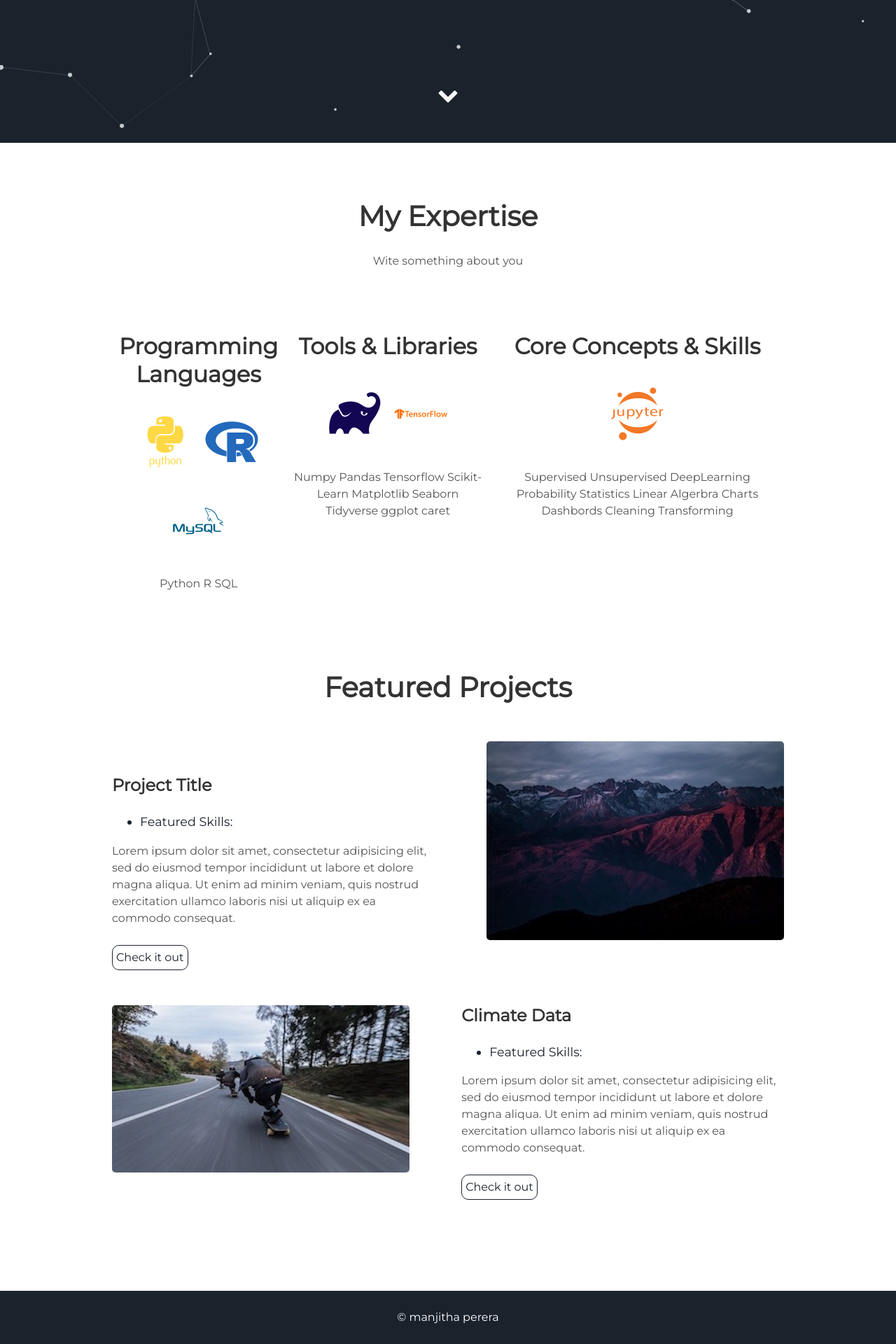
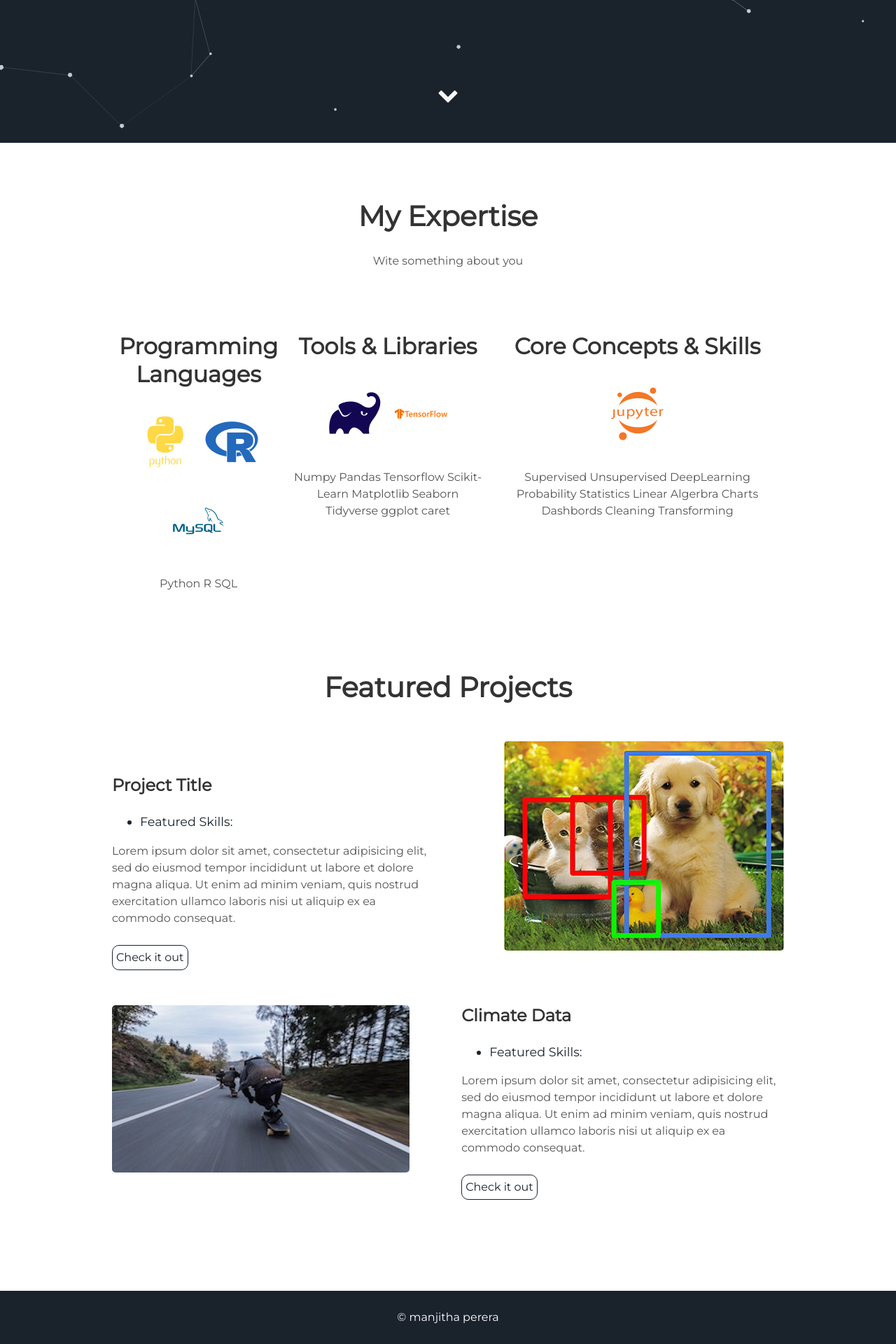
Before and after one commit to m-perera/m-perera.github.io, a Jekyll site: the page built from README.md, in a window 1280 px wide. Shown: the part 696-2616 px from the top of the page at 70% size. Built offline with Jekyll 4.4.1, drawn with Linux system fonts in a browser that asks for light colours; our own code applies the rules of GitHub Pages for plain Markdown files.

Commit message:
Update projects.html

```diff
--- a/_includes/projects.html
+++ b/_includes/projects.html
@@ -3,7 +3,7 @@
 </div>
 <div class="user-projects">
   <div class="images-right">
-    <img alt="mountains" src="{{ "/assets/img/mountains.jpg" | prepend: site.baseurl }}" />
+    <img alt="mountains" src="{{ "/assets/img/rsz_pixelcut-export.jpeg" | prepend: site.baseurl }}" />
   </div>
   <div class="contents">
     <h3> Project Title </h3>
```
